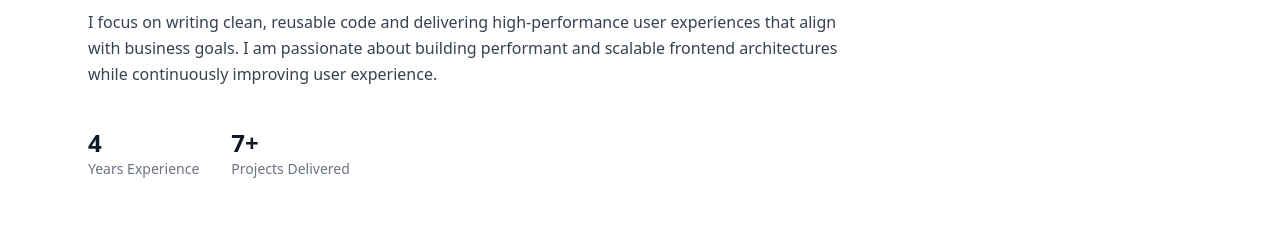
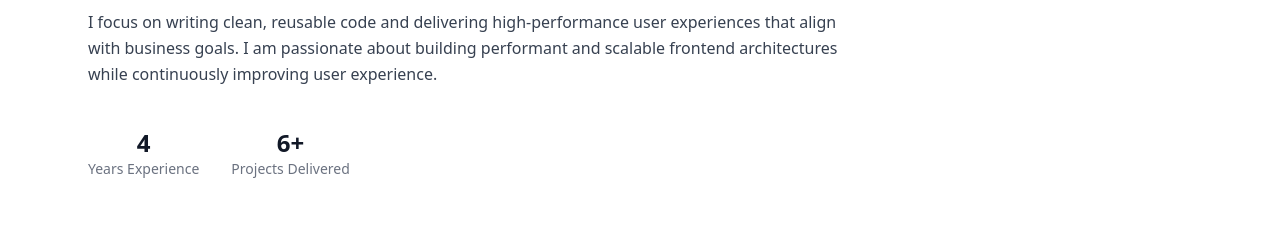
Before and after one commit to nakkasiva039/my-portfolio, a React (Vite) app: page /#skills in a window 1280 px wide. Shown: the part 900-1129 px from the top of the page. Built offline with nearby package versions, Linux system fonts and the light colour scheme.

Commit message:
Porject highlight in center

```diff
--- a/src/sections/About.tsx
+++ b/src/sections/About.tsx
@@ -35,7 +35,7 @@ const About = () => {
 
         {/* Optional Stats Section (Premium Look) */}
         <div className="flex gap-8 mt-10">
-          <div>
+          <div className="text-center">
             <p className="text-2xl font-bold text-gray-900 dark:text-white">
               4
             </p>
@@ -44,9 +44,9 @@ const About = () => {
             </p>
           </div>
 
-          <div>
+          <div className="text-center">
             <p className="text-2xl font-bold text-gray-900 dark:text-white">
-              7+
+              6+
             </p>
             <p className="text-sm text-gray-500 dark:text-gray-400">
               Projects Delivered
```
